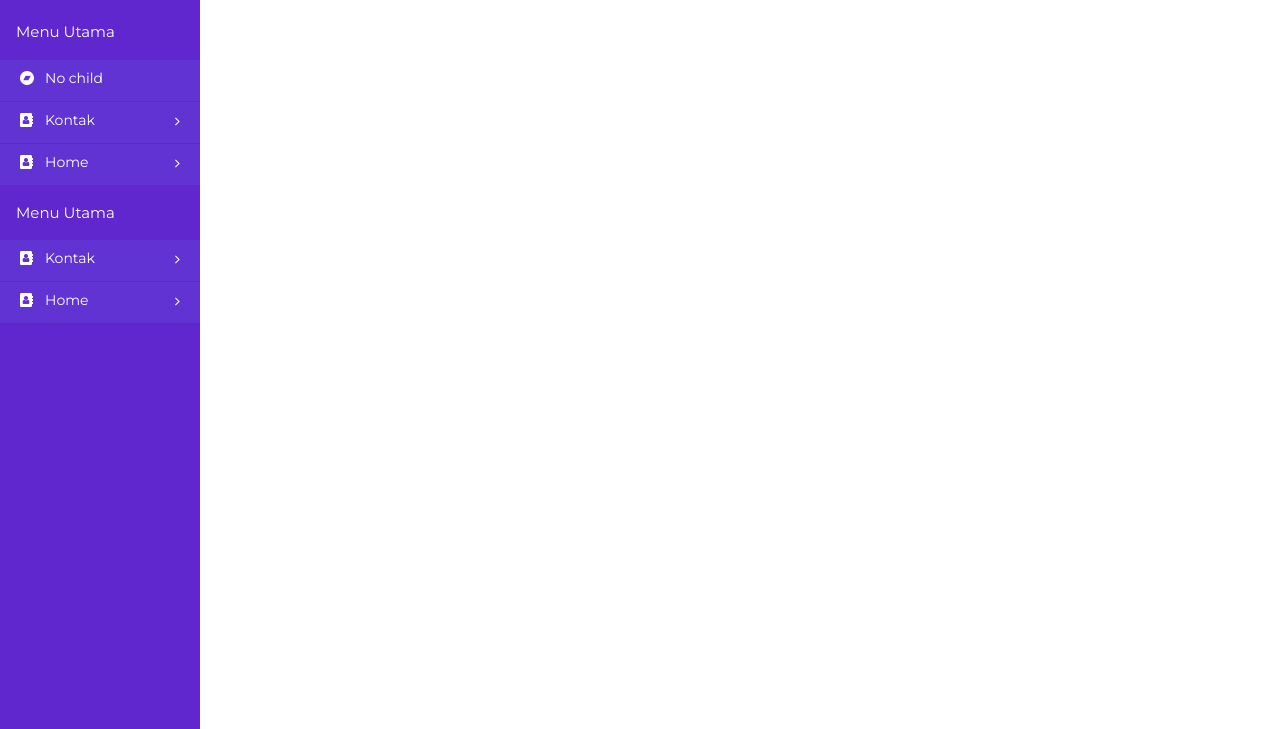
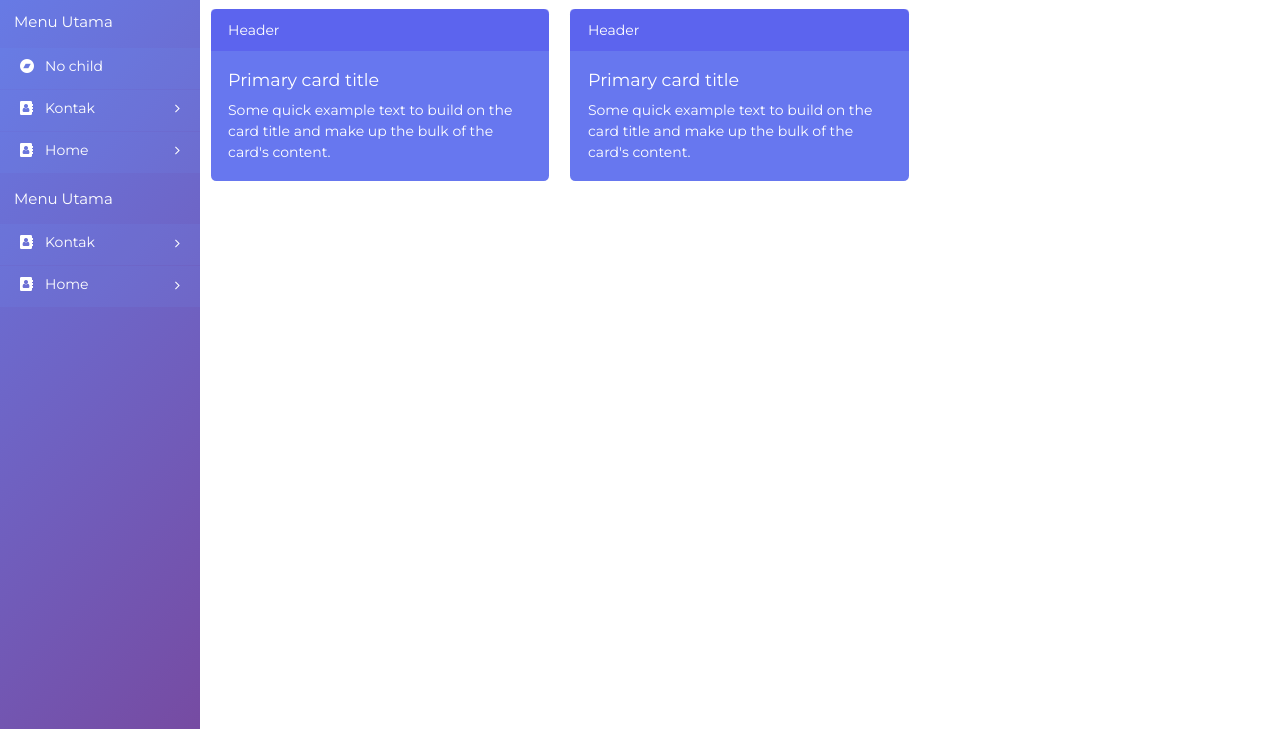
Before and after one commit to derihan/html_structure, a plain HTML site: page index.html in a window 1280 px wide. Shown: the part 71-800 px from the top of the page. Drawn offline with Linux system fonts and the light colour scheme.

Commit message:
gradient color

```diff
--- a/assets/css/index.css
+++ b/assets/css/index.css
@@ -6,9 +6,13 @@
   box-sizing: border-box;
   text-decoration: none;
   list-style: none;
+  font-size: 14px;
   font-family: "Montserrat", sans-serif;
 }
 
+.bg-qprimary{
+  background-color: rgba(83, 82, 237,0.5);
+}
 
 
 .wrapper {
@@ -41,7 +45,8 @@
   left: 0;
   height: 100%;
   /* box-shadow: 0px 1px 1px 2px rgba(0, 0, 0, 0.125); */
-  background-color: #5f27cd;
+  /* background-color: #5f27cd; */
+  background-image: linear-gradient(135deg, #667eea 0%, #764ba2 100%);
   /* background-color: white; */
   z-index: 997;
   transition: all 0.3s cubic-bezier(.77,0,.18,1)
--- a/index.html
+++ b/index.html
@@ -4,8 +4,9 @@
 <head>
    <meta charset="UTF-8">
    <meta name="viewport" content="width=device-width, initial-scale=1.0">
+   <link rel="stylesheet" href="assets/css/bootstrap.min.css">
    <link rel="stylesheet" href="assets/css/index.css">
-   <link rel="stylesheet" href="assets/css/bootstrap.min.css">
+
    <link rel="stylesheet" href="https://maxcdn.bootstrapcdn.com/font-awesome/4.7.0/css/font-awesome.min.css">
    <script src="assets/js/jquery.min.js"></script>
    <script src="assets/js/popper.min.js"></script>
@@ -175,11 +176,27 @@
             </ul>
             <!-- </nav> -->
          </div>
-         <div class="wrap_container">
-            <div class="container-fluid">
-               <!-- <div class="item"> -->
-               <!-- Lorem ipsum dolor sit amet consectetur adipisicing elit. Pariatur id eaque repellat sint at amet doloremque autem in placeat officia incidunt, quo voluptatem dolorum, quasi nostrum molestiae dignissimos cumque nemo! -->
-               <!-- </div> -->
+            <div class="container-fluid " style="padding-top: 80px;" >
+               <div class="row">
+                  <div class="col-lg-4 col-md-6 col-sm-6 col-xs-12">
+                     <div class="card text-white bg-primary mb-3" >
+                        <div class="card-header bg-qprimary">Header</div>
+                        <div class="card-body">
+                          <h5 class="card-title">Primary card title</h5>
+                          <p class="card-text">Some quick example text to build on the card title and make up the bulk of the card's content.</p>
+                        </div>
+                      </div>
+                  </div>
+                  <div class="col-lg-4 col-md-6 col-sm-6 col-xs-12">
+                     <div class="card text-white bg-primary mb-3" >
+                        <div class="card-header bg-qprimary">Header</div>
+                        <div class="card-body">
+                          <h5 class="card-title">Primary card title</h5>
+                          <p class="card-text">Some quick example text to build on the card title and make up the bulk of the card's content.</p>
+                        </div>
+                      </div>
+                  </div>
+               </div>
             </div>
          </div>
 
@@ -189,12 +206,12 @@
 
       $("#burger").click(function () {
          $(".wrapper .sidebar").addClass("active")
-         $(".wrapper .sidebar__inner").addClass("slideleft","active")
+         $(".wrapper .sidebar__inner").addClass("slideleft", "active")
          // $("").addClass()
       })
 
       $(".wrapper .sidebar .closest").click(function () {
-          $(".wrapper .sidebar").removeClass("active")
+         $(".wrapper .sidebar").removeClass("active")
          $(".wrapper .sidebar__inner").removeClass("slideleft", "active")
       })
 
```
